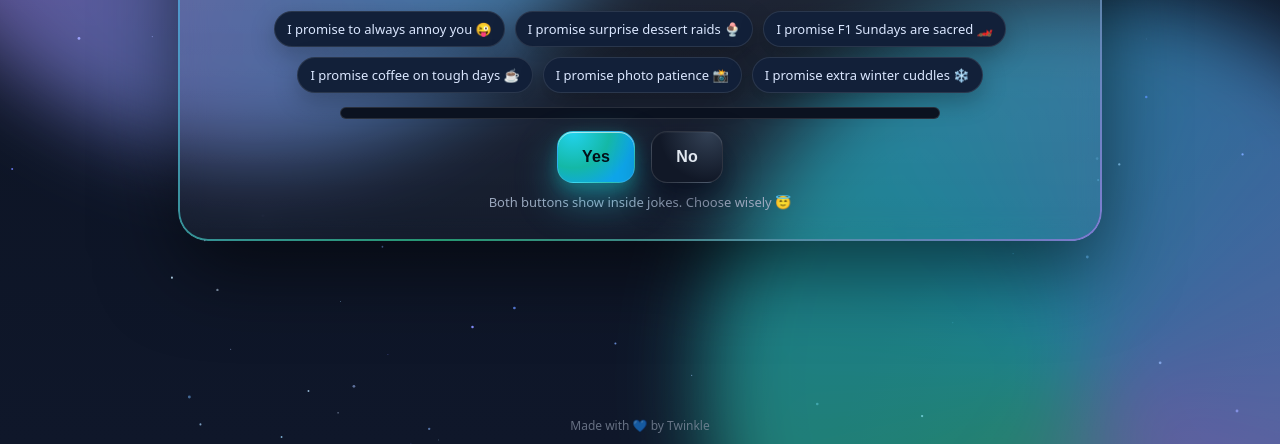
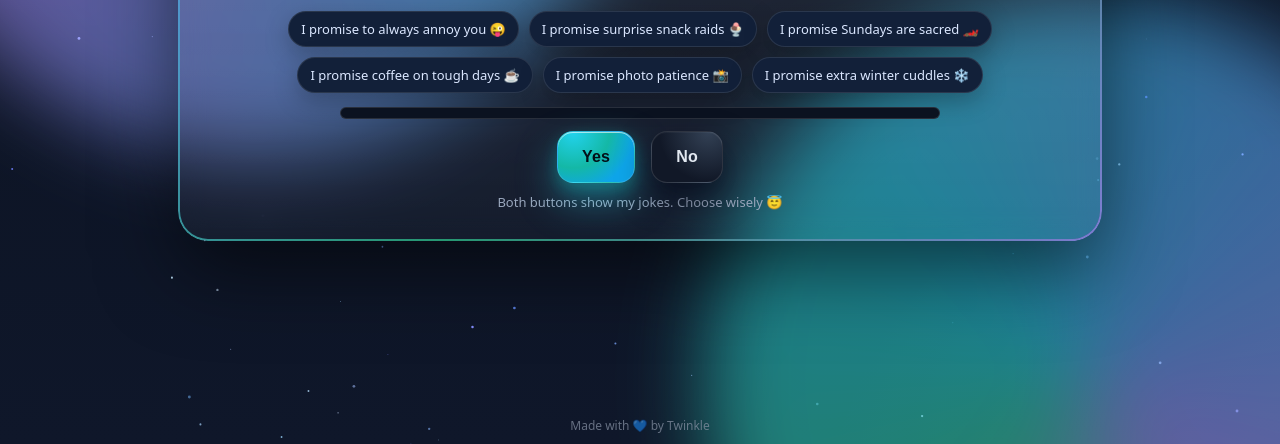
Before and after one commit to TJaineera/proposal, a plain HTML site: page index.html in a window 1280 px wide. Shown: the part 356-800 px from the top of the page. Drawn offline with Linux system fonts and the light colour scheme; animation ran at ten frames a second.

Commit message:
Update index.html

```diff
--- a/index.html
+++ b/index.html
@@ -113,8 +113,8 @@
 
   <div class="wrap">
     <div class="card" id="card">
-      <h1 id="title">Will you marry me, Aswath? 💍</h1>
-      <div class="sub" id="subtitle">From Twinkle to Aswath: unlimited hugs, snack raids, and terrible jokes on demand.</div>
+      <h1 id="title">Will you marry me, Aswath Ram? 💍</h1>
+      <div class="sub" id="subtitle">From Aswath's Kannu to Aswath: unlimited hugs, snack raids, and terrible jokes on demand.</div>
 
       <div class="chips" id="chips"></div>
       <div class="meter"><i id="meterFill"></i></div>
@@ -129,7 +129,7 @@
           <div class="tip" id="tipNo">No tip</div>
         </div>
       </div>
-      <div class="hint" id="hint">Both buttons show inside jokes. Choose wisely 😇</div>
+      <div class="hint" id="hint">Both buttons show my jokes. Choose wisely 😇</div>
     </div>
   </div>
 
@@ -144,8 +144,8 @@
 
   const yesJokes=[
     "Lifetime Lego approvals 🧱",
-    "Co-pilot on all F1 Sundays 🏎️",
-    "Emergency dessert runs included 🍰",
+    "Co-pilot on all PS5 Sundays 🏎️",
+    "Emergency dessert runs included. Please huh!!🍰",
     "Your personal hype-woman forever 📸",
     "Winter cuddle contract activated ❄️",
     "Coffee delivery SLA: 99.9% ☕",
@@ -153,17 +153,17 @@
   ];
   const noJokes=[
     "You can’t say no after all that coffee ☕",
-    "Pit stop partner still needed 🏁",
+    "Pun partner still needed 🏁",
     "Unlimited winter cuddles on hold ❄️",
-    "I took 100 perfect photos of you 📸",
+    "I make you take 100 perfect photos of you 📸",
     "Warning: 'No' unlocks dad-jokes 😏",
     "Snacks are a love language 🍫",
     "FYI: Yes button gains power 💪"
   ];
   const chips = [
     "I promise to always annoy you 😜",
-    "I promise surprise dessert raids 🍨",
-    "I promise F1 Sundays are sacred 🏎️",
+    "I promise surprise snack raids 🍨",
+    "I promise Sundays are sacred 🏎️",
     "I promise coffee on tough days ☕",
     "I promise photo patience 📸",
     "I promise extra winter cuddles ❄️"
@@ -209,7 +209,7 @@
     meter.style.transform=`scaleX(${Math.min(noClicks/6,1)})`;
     titleEl.textContent = [
       `Are you sure, ${partner}? 🤨`,
-      `Think again… I make great pancakes. 🥞`,
+      `Think again… I make great Dosas. 🥞`,
       `New offer unlocked: extra cuddles. 🧸`,
       `Last chance to join the ${from} loyalty program. ⭐`,
       `Plot twist: the correct answer is ‘Yes’. ✅`,
```
